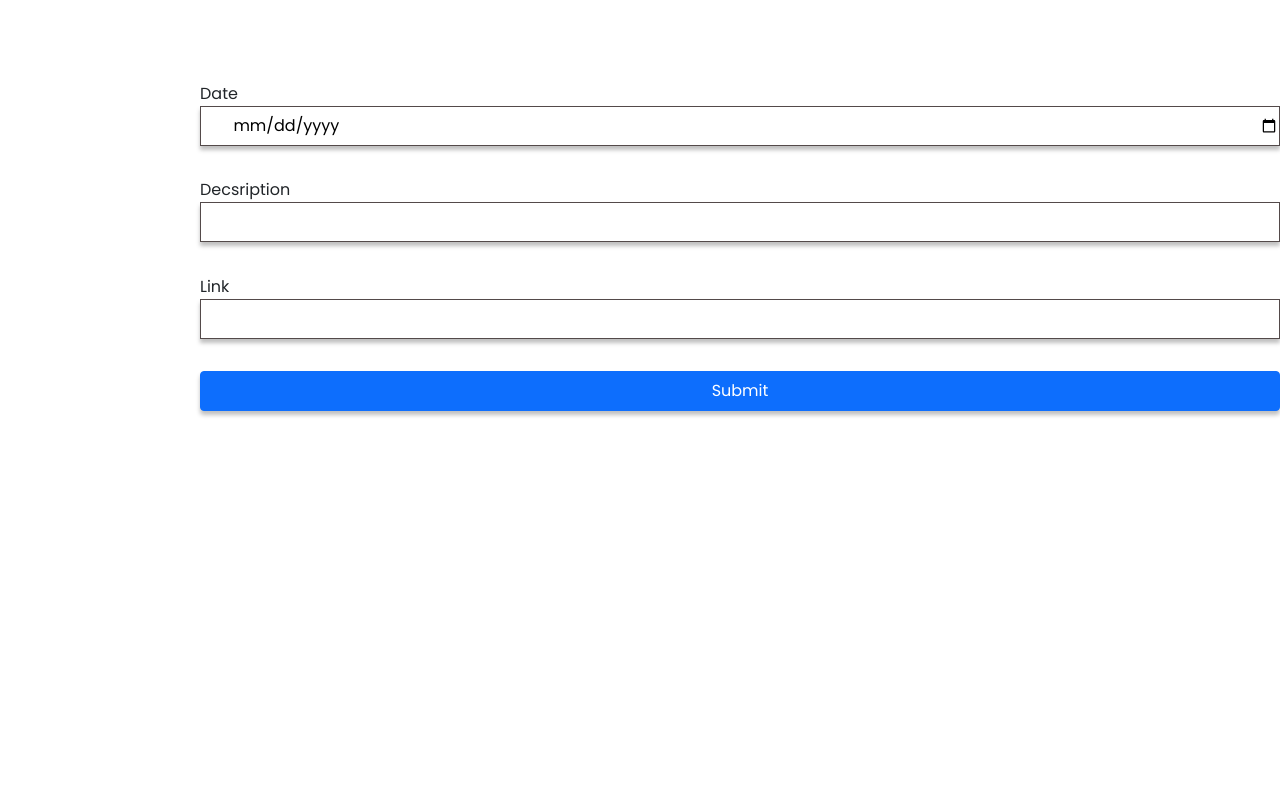
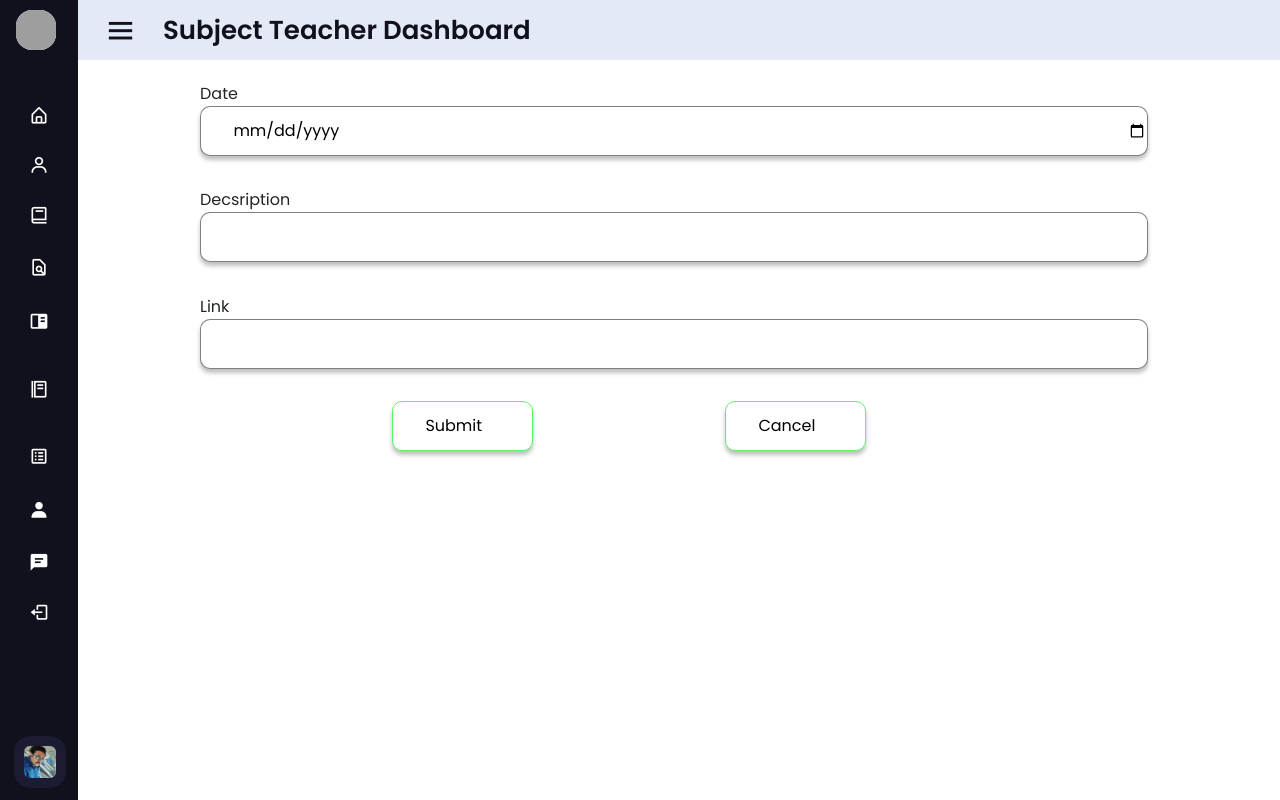
Before and after one commit to PranavShelke4/IT, a React (Create React App) app: page /studymaterial/edit/1 in a window 1280 px wide. Built offline with nearby package versions, Linux system fonts and the light colour scheme; no server answers; grey boxes are pictures that could not be loaded.

Commit message:
edit study css

```diff
--- a/src/components/SubjectTeacher/Course/EditStudymaterial.js
+++ b/src/components/SubjectTeacher/Course/EditStudymaterial.js
@@ -4,6 +4,11 @@ import { useForm } from "react-hook-form";
 import Studymaterial from "../../../api/Studymaterial";
 
 import { useParams } from "react-router-dom";
+import "../Fideology/createPedelogy.css";
+
+function Cancel(){
+  window.location.href="/subject-teacher/study-material";
+}
 
 function  EditStudymaterial() {
 
@@ -44,12 +49,13 @@ function  EditStudymaterial() {
         "description":descriptionName,
         "link":linkName
     }
-
+    window.location.href="/subject-teacher/study-material";
     console.log("req")
     console.log(params.id)
     console.log(formdata)
    const res = await Studymaterial.patch(`/update-studymaterial/${params.id}`,formdata);
    console.log(res.data.msg)
+
 
   }
 
@@ -58,8 +64,9 @@ function  EditStudymaterial() {
     <div className="upd_section">
       <form onSubmit ={handleSubmit(onSubmit)} >
         <div>
-          <label>Date</label>
+          <label>Date</label><br/>
           <input
+          className='input-box'
           type = "date"
           name="date"
           value={date}
@@ -69,8 +76,9 @@ function  EditStudymaterial() {
           />
         </div>
         <div>
-          <label>Decsription</label>
+          <label>Decsription</label><br/>
           <input
+          className='input-box'
           type ="text"
           name ="activityName"
           value = {descriptionName}
@@ -80,8 +88,9 @@ function  EditStudymaterial() {
           />
         </div>
         <div>
-          <label>Link</label>
+          <label>Link</label><br/>
           <input
+          className='input-box'
           type ="text"
           name="subName"
           value ={linkName}
@@ -91,7 +100,8 @@ function  EditStudymaterial() {
           />
         </div>
 
-        <input className ="btn btn-primary" type="submit" value="Submit"/>
+        <input className ="subButton" type="submit" value="Submit"/>
+        <input className ="cancelButton" type="button" onClick={Cancel} value="Cancel"/>
       </form>
     </div>
     </div>
--- /dev/null
+++ b/src/pages/SubjectTeacherPages/EditStudyMaterialPage.js
@@ -0,0 +1,13 @@
+import React from 'react';
+import SubNavbar from "../../components/SubjectTeacher/subNavbar";
+import EditStudymaterial from '../../components/SubjectTeacher/Course/EditStudymaterial';
+function EditStudyMaterialPage(){
+    return (
+    <div>
+        <SubNavbar />
+        <EditStudymaterial />
+    </div>
+    );
+}
+
+export default EditStudyMaterialPage;
--- /dev/null
+++ b/src/pages/SubjectTeacherPages/StudyMaterialPage.js
@@ -0,0 +1,13 @@
+import React from 'react';
+import SubNavbar from "../../components/SubjectTeacher/subNavbar";
+import AddStudymaterial from '../../components/SubjectTeacher/Course/AddStudymaterial';
+function StudyMaterialPage(){
+    return (
+    <div>
+        <SubNavbar />
+        <AddStudymaterial />
+    </div>
+    );
+}
+
+export default StudyMaterialPage;
```
Also changed, not shown: src/functions/routes.js (+9 -5 lines).
